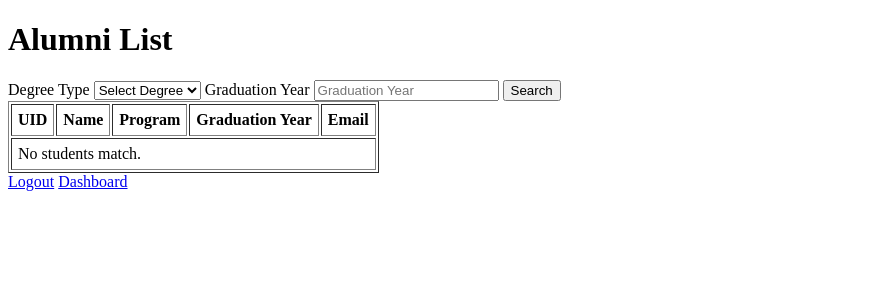
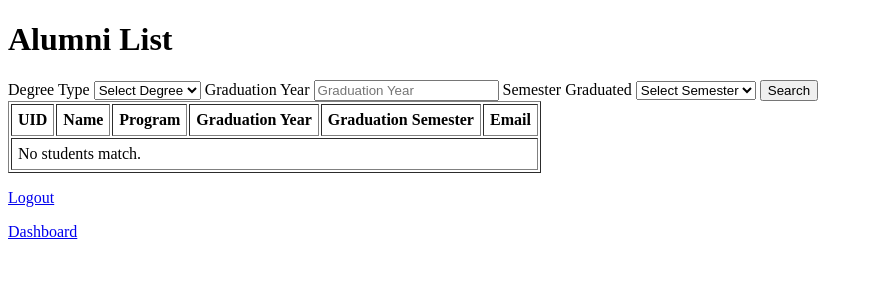
Before and after one commit to risharmaa/university_system, a Flask app: template templates/alumnilist.html in a window 1280 px wide. Shown: the top 300 px of the page, without its empty margins (0-873 px from the left). Run offline with Flask 3, Linux system fonts and the light colour scheme; the template is opened without the code that fills it, so the values that code supplies are empty.

Commit message:
edited schema.sql, main.py, and alumnilist.html. Added graduation_semester attribute to alumni table in schema.sql, and updated main.py and alumnilist.html to search for alumni based on semester graduated

```diff
--- a/main.py
+++ b/main.py
@@ -1483,12 +1483,15 @@ def alumnilist():
     cursor = mydb.cursor(dictionary = True)
     program = request.args.get('program')
     grad_year = request.args.get('grad_year', type = int)
+    grad_semester = request.args.get('grad_semester')
     if program:
-        cursor.execute("SELECT users.uid, email, fname, lname, a.degree, a.graduation_year from users INNER JOIN alumni AS a ON users.uid = a.uid WHERE a.degree = %s", (program,))
+        cursor.execute("SELECT users.uid, email, fname, lname, a.degree, a.graduation_year, a.graduation_semester from users INNER JOIN alumni AS a ON users.uid = a.uid WHERE a.degree = %s", (program,))
     elif grad_year:
-        cursor.execute("SELECT users.uid, email, fname, lname, a.degree, a.graduation_year from users INNER JOIN alumni AS a ON users.uid = a.uid WHERE a.graduation_year = %s", (grad_year,))
+        cursor.execute("SELECT users.uid, email, fname, lname, a.degree, a.graduation_year, a.graduation_semester from users INNER JOIN alumni AS a ON users.uid = a.uid WHERE a.graduation_year = %s", (grad_year,))
+    elif grad_semester:
+        cursor.execute("SELECT users.uid, email, fname, lname, a.degree, a.graduation_year, a.graduation_semester from users INNER JOIN alumni AS a ON users.uid = a.uid WHERE a.graduation_semester = %s", (grad_semester,))
     else:
-        cursor.execute("SELECT users.uid, email, fname, lname, a.degree, a.graduation_year from users INNER JOIN alumni AS a ON users.uid = a.uid")
+        cursor.execute("SELECT users.uid, email, fname, lname, a.degree, a.graduation_year, a.graduation_semester from users INNER JOIN alumni AS a ON users.uid = a.uid")
     alum = cursor.fetchall()
 
     return render_template('alumnilist.html', title = "Alumni List", alum = alum)
--- a/schema.sql
+++ b/schema.sql
@@ -1,4 +1,4 @@
--- Active: 1775655748444@@regs26-sharma.ca1y0o4q8i1b.us-east-1.rds.amazonaws.com@3306@university
+-- Active: 1773861604957@@regs26-sharma.ca1y0o4q8i1b.us-east-1.rds.amazonaws.com@3306@university
 
 -- USE DATABASE university;
 
@@ -56,6 +56,7 @@ CREATE TABLE alumni (
   uid               int(8) NOT NULL,
   degree            varchar(20),
   graduation_year   int(4),
+  graduation_semester varchar(10),
   PRIMARY KEY (uid),
   FOREIGN KEY (uid) REFERENCES users(uid)
 );
@@ -261,7 +262,7 @@ INSERT INTO students (uid, program, advisor_id, graduation_status, enrollment_ye
 INSERT INTO students (uid, program, advisor_id, graduation_status, enrollment_year, registration_hold) VALUES(87654321, 'PhD', 12121212, 'active', 2023, TRUE);
 
 -- inserting alumni from the sample data
-INSERT INTO alumni (uid, degree, graduation_year) VALUES (77777777, 'MS', 2014);
+INSERT INTO alumni (uid, degree, graduation_year, graduation_semester) VALUES (77777777, 'MS', 2014, 'Fall');
 
 -- inserting grad secretary from the sample data
 INSERT INTO secretary (uid) VALUES (33333333);
--- a/templates/alumnilist.html
+++ b/templates/alumnilist.html
@@ -14,6 +14,12 @@
     </select>
     <label for = "grad_year">Graduation Year</label>
     <input type="text" name="grad_year" placeholder = "Graduation Year">
+    <label for="grad_semester">Semester Graduated</label>
+    <select name="grad_semester" id="grad_semester">
+    <option value="">Select Semester</option>
+      <option value = "Fall">Fall</option>
+      <option value = "Spring">Spring</option>
+    </select>
     <input type="submit" value="Search">
   </form>
     <table border="1" cellpadding="6">
@@ -23,6 +29,7 @@
         <th>Name</th>
         <th>Program</th>
         <th>Graduation Year</th>
+        <th>Graduation Semester</th>
         <th>Email</th>
       </tr>
     </thead>
@@ -35,6 +42,7 @@
         <td>
           {{ row.graduation_year}}
         </td>
+        <td>{{ row.graduation_semester }}</td>
         <td>{{ row.email }}</td>
       </tr>
       {% else %}
@@ -42,7 +50,7 @@
       {% endfor %}
     </tbody>
   </table>
-    <a href="/logout">Logout</a>
-    <a href="/secretary">Dashboard</a>
+    <p><a href="/logout">Logout</a></p>
+    <p><a href="/secretary">Dashboard</a></p>
 </body>
 </html>
```
